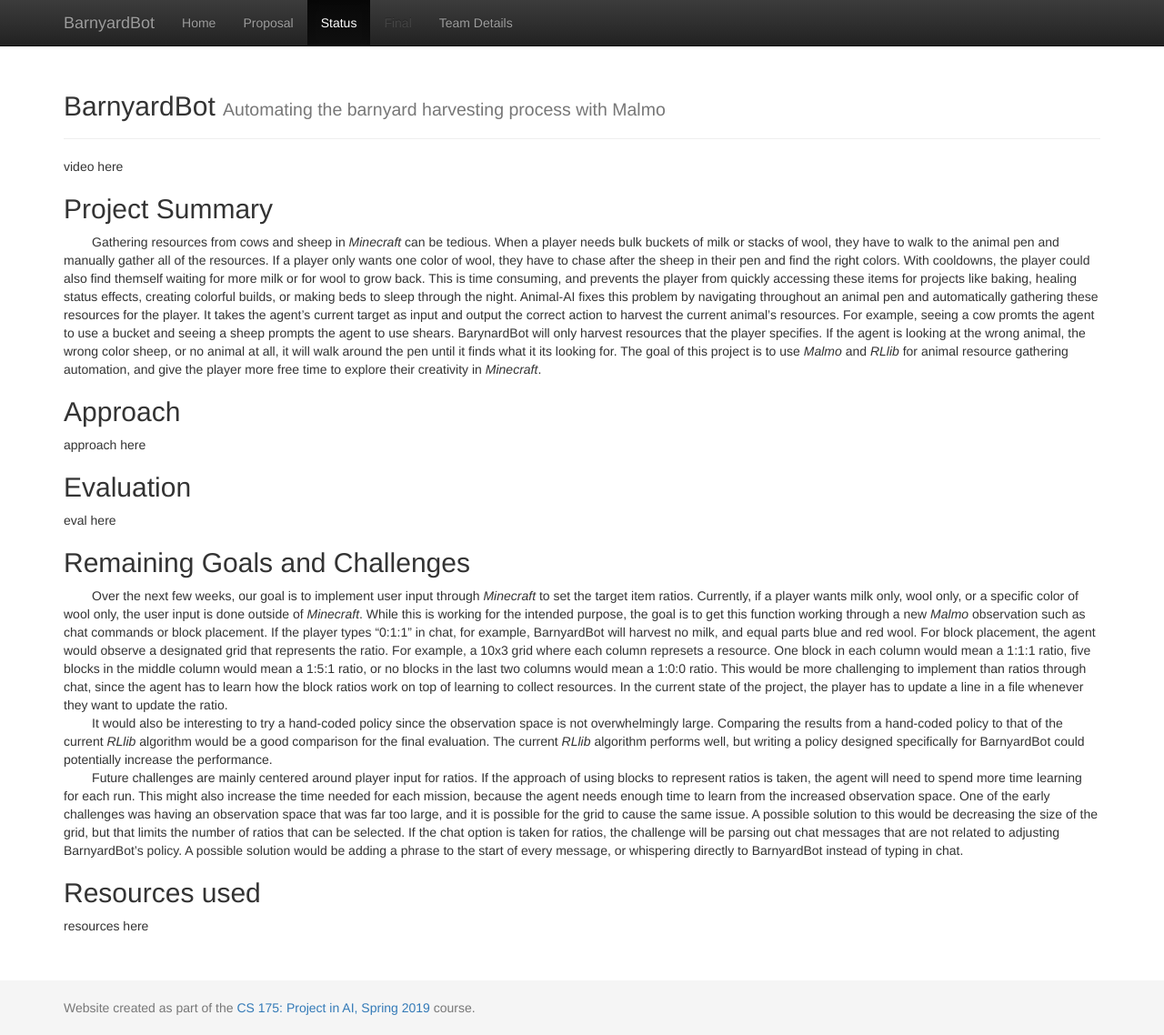
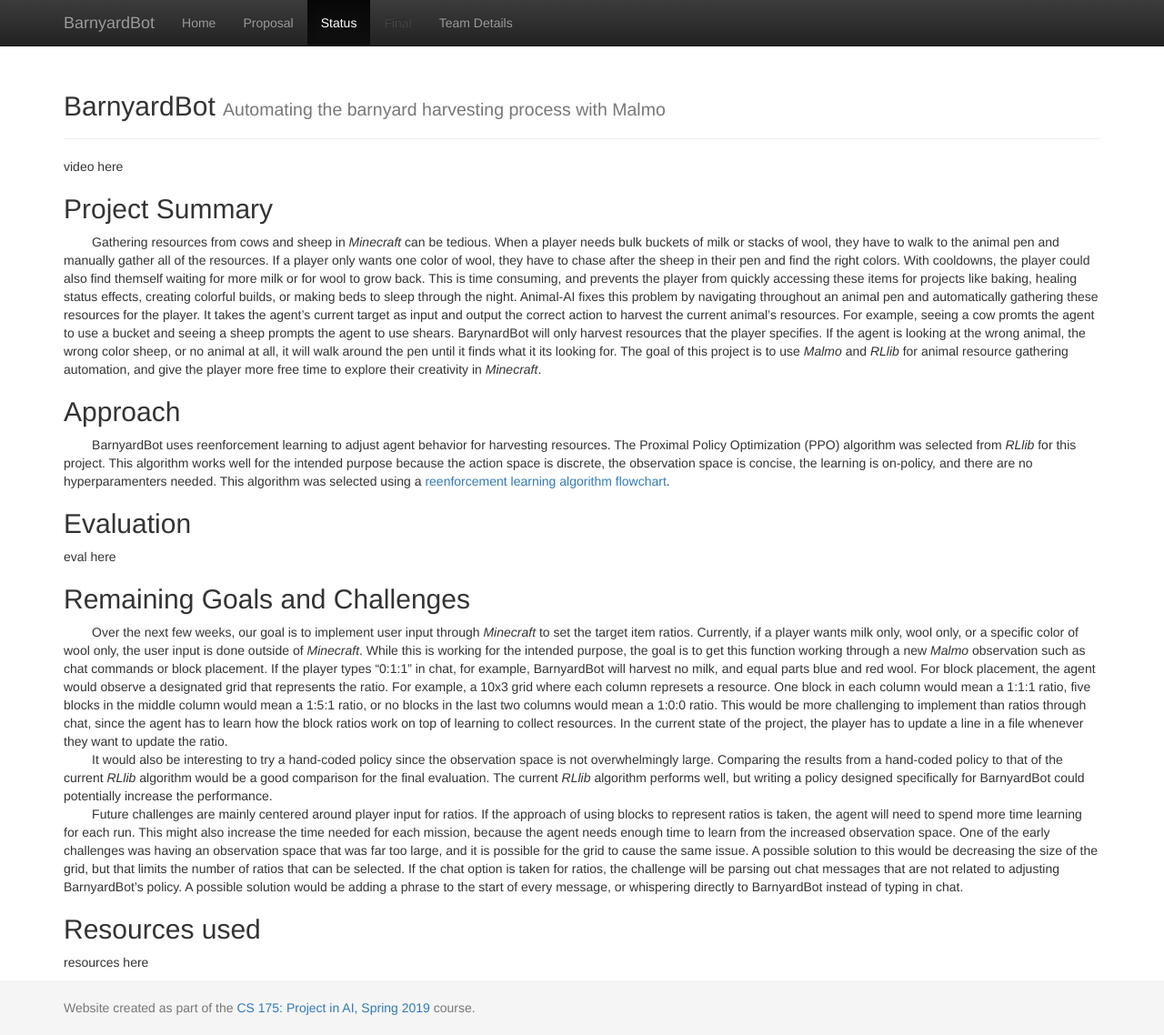
Before and after one commit to brandonmeyer/BarnyardBot, a Jekyll site: the page built from docs/status.md, in a window 1280 px wide and 1138 px high. Shown: the whole window at 91% size. Built offline with Jekyll 4.4.1, drawn with Linux system fonts in a browser that asks for light colours.

Commit message:
Update status.md

```diff
--- a/docs/status.md
+++ b/docs/status.md
@@ -9,7 +9,7 @@
 &nbsp;&nbsp;&nbsp;&nbsp;&nbsp;&nbsp;&nbsp;&nbsp;Gathering resources from cows and sheep in *Minecraft* can be tedious. When a player needs bulk buckets of milk or stacks of wool, they have to walk to the animal pen and manually gather all of the resources. If a player only wants one color of wool, they have to chase after the sheep in their pen and find the right colors. With cooldowns, the player could also find themself waiting for more milk or for wool to grow back. This is time consuming, and prevents the player from quickly accessing these items for projects like baking, healing status effects, creating colorful builds, or making beds to sleep through the night. Animal-AI fixes this problem by navigating throughout an animal pen and automatically gathering these resources for the player. It takes the agent's current target as input and output the correct action to harvest the current animal's resources. For example, seeing a cow promts the agent to use a bucket and seeing a sheep prompts the agent to use shears. BarynardBot will only harvest resources that the player specifies. If the agent is looking at the wrong animal, the wrong color sheep, or no animal at all, it will walk around the pen until it finds what it its looking for. The goal of this project is to use *Malmo* and *RLlib* for animal resource gathering automation, and give the player more free time to explore their creativity in *Minecraft*.
 
 ## Approach
-approach here
+&nbsp;&nbsp;&nbsp;&nbsp;&nbsp;&nbsp;&nbsp;&nbsp;BarnyardBot uses reenforcement learning to adjust agent behavior for harvesting resources. The Proximal Policy Optimization (PPO) algorithm was selected from *RLlib* for this project. This algorithm works well for the intended purpose because the action space is discrete, the observation space is concise, the learning is on-policy, and there are no hyperparamenters needed. This algorithm was selected using a [reenforcement learning algorithm flowchart](https://static.us.edusercontent.com/files/eS20DbiGQfi4P2skbCN9WYeD).
 
 ## Evaluation
 eval here
```
